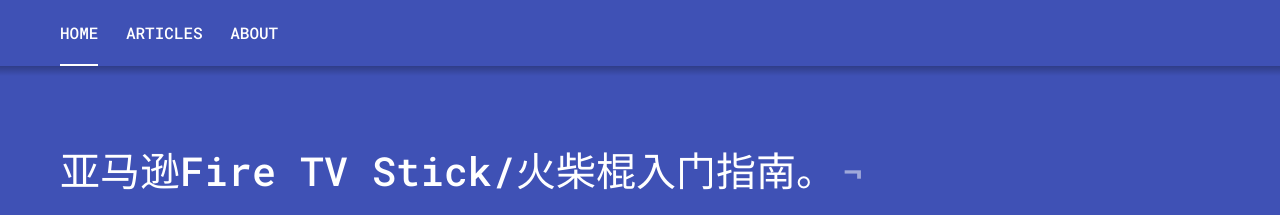
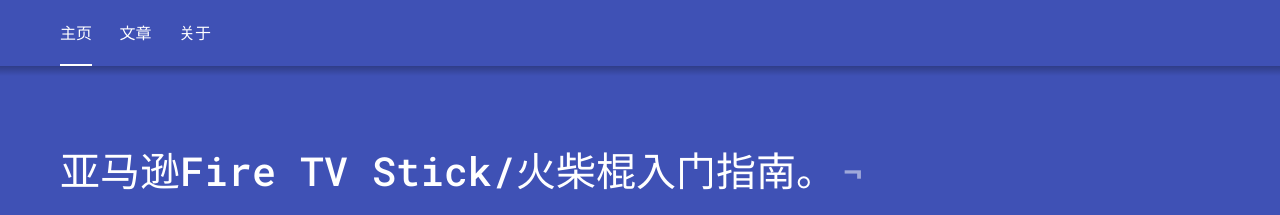
Before and after one commit to AndroidDeals/androiddeals.github.io, a Jekyll site: the page built from index.markdown, in a window 1280 px wide and 900 px high. Shown: the top 215 px of the window. Built offline with Jekyll 4.4.1, drawn with Linux system fonts in a browser that asks for light colours.

Commit message:
Update navigation.html

```diff
--- a/_includes/navigation.html
+++ b/_includes/navigation.html
@@ -1,7 +1,7 @@
 <nav class="c-navigation {% if site.fixedNav == 'true' %}is-fixed{% endif %}">
   <div class="c-navigation__container u-container">
-    <a class="c-navigation__item {% if page.url == '/' %}is-active{% endif %}" href="{{ "/" | prepend: site.baseurl }}">Home</a>
-    <a class="c-navigation__item {% if page.url == '/articles/' %}is-active{% endif %}" href="{{ "/articles/" | prepend: site.baseurl }}">Articles</a>
-    <a class="c-navigation__item {% if page.url == '/about/' %}is-active{% endif %}" href="{{ "/about/" | prepend: site.baseurl }}">About</a>
+    <a class="c-navigation__item {% if page.url == '/' %}is-active{% endif %}" href="{{ "/" | prepend: site.baseurl }}">主页</a>
+    <a class="c-navigation__item {% if page.url == '/articles/' %}is-active{% endif %}" href="{{ "/articles/" | prepend: site.baseurl }}">文章</a>
+    <a class="c-navigation__item {% if page.url == '/about/' %}is-active{% endif %}" href="{{ "/about/" | prepend: site.baseurl }}">关于</a>
   </div>
 </nav>
```
